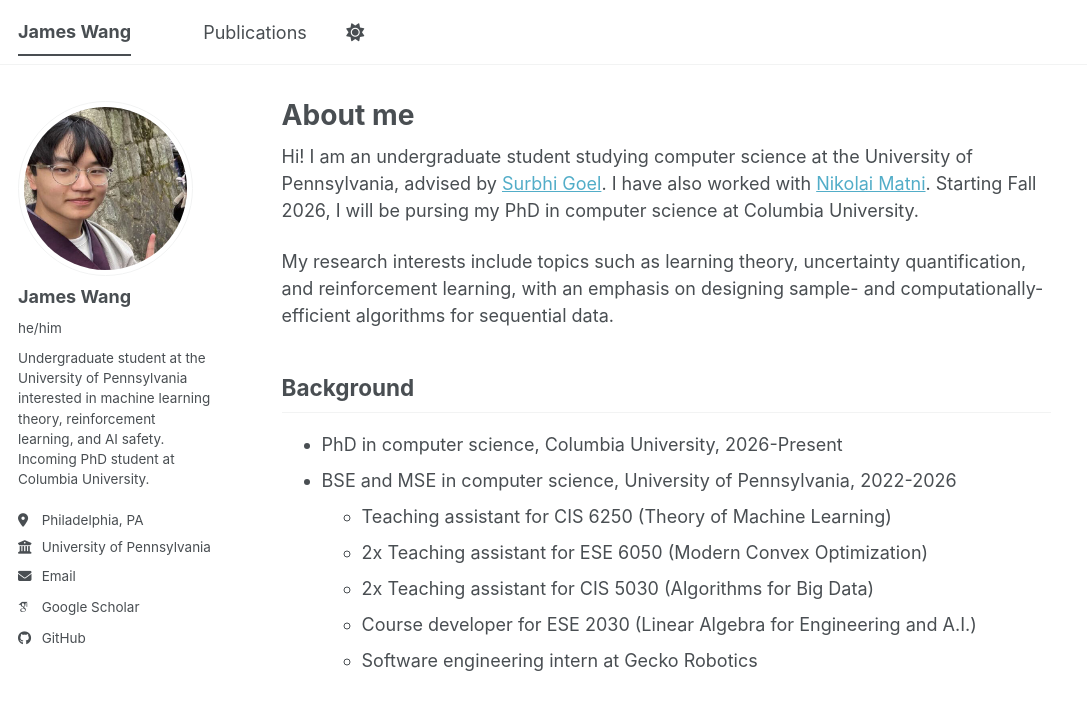
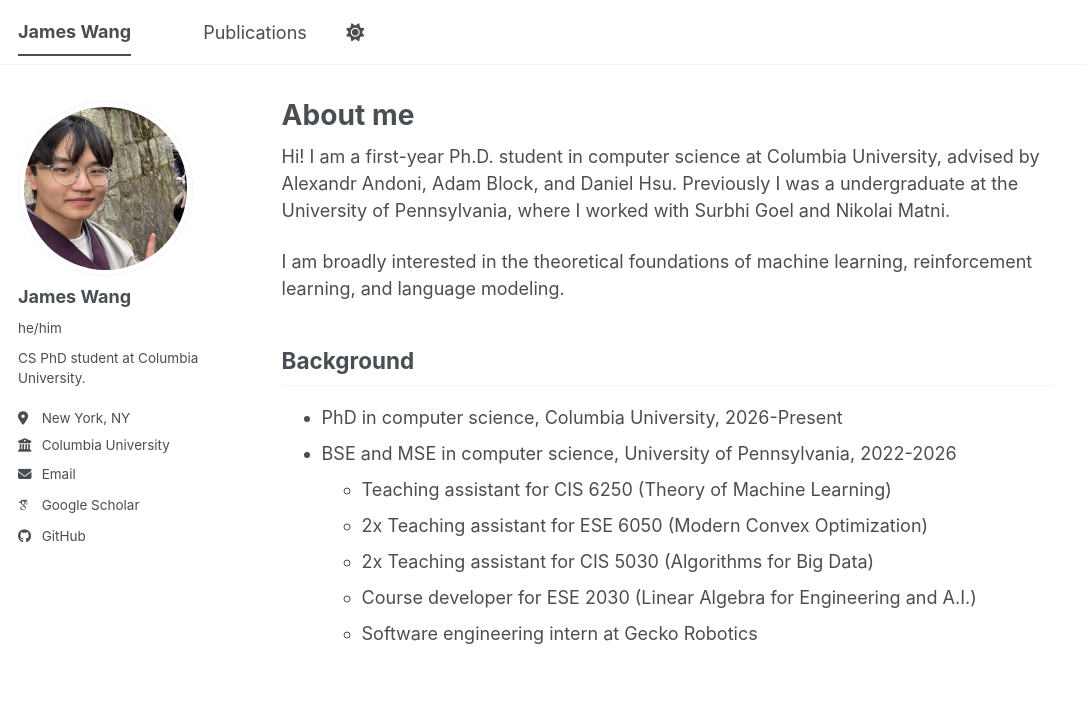
Before and after one commit to jwang541/jwang541.github.io, a Jekyll site: the page built from _pages/about.md, in a window 1280 px wide and 900 px high. Shown: the top 710 px of the window, without its empty margins (0-1087 px from the left). Built offline with Jekyll 4.4.1, drawn with Linux system fonts in a browser that asks for light colours; some web fonts are replaced; a script bundle is joined from its source files by our own code; library files that are not in the unit come from our copies.

Commit message:
now at columbia

```diff
--- a/_config.yml
+++ b/_config.yml
@@ -26,11 +26,11 @@ author:
   avatar           : "japan pfp.jpg"
   name             : "James Wang"
   pronouns         : "he/him"
-  bio              : "Undergraduate student at the University of Pennsylvania interested in machine learning theory, reinforcement learning, and AI safety. Incoming PhD student at Columbia University."
-  location         : "Philadelphia, PA"
-  employer         : "University of Pennsylvania"
+  bio              : "CS PhD student at Columbia University."
+  location         : "New York, NY"
+  employer         : "Columbia University"
   uri              : # URL
-  email            : "jwang541@seas.upenn.edu"
+  email            : "jw5002@columbia.edu"
 
   # Academic websites
   academia         : # URL
--- a/_pages/about.md
+++ b/_pages/about.md
@@ -7,9 +7,9 @@ redirect_from:
   - /about.html
 ---
 
-Hi! I am an undergraduate student studying computer science at the University of Pennsylvania, advised by [Surbhi Goel](https://www.surbhigoel.com/). I have also worked with [Nikolai Matni](https://nikolaimatni.github.io/). Starting Fall 2026, I will be pursing my PhD in computer science at Columbia University.
+Hi! I am a first-year Ph.D. student in computer science at Columbia University, advised by Alexandr Andoni, Adam Block, and Daniel Hsu. Previously I was a undergraduate at the University of Pennsylvania, where I worked with Surbhi Goel and Nikolai Matni.
 
-My research interests include topics such as learning theory, uncertainty quantification, and reinforcement learning, with an emphasis on designing sample- and computationally-efficient algorithms for sequential data.
+I am broadly interested in the theoretical foundations of machine learning, reinforcement learning, and language modeling.
 
 Background
 ------
```
